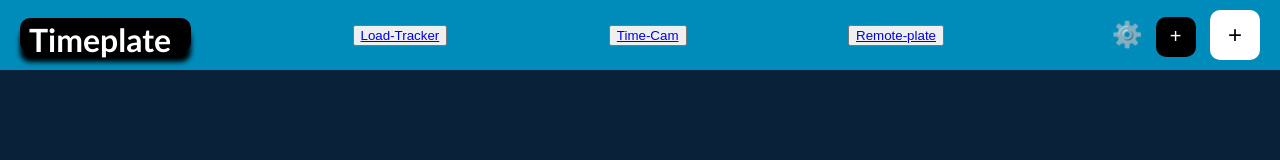
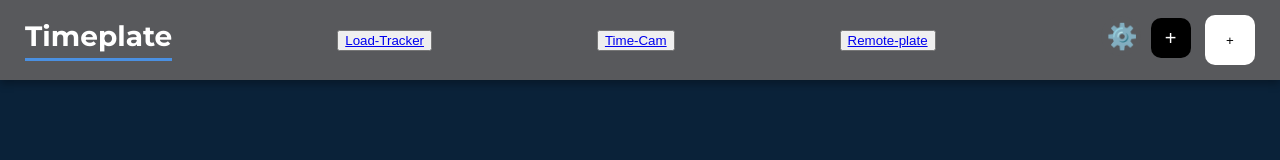
Before and after one commit to timeplate00/timeplate00.github.io, a website: page index.html in a window 1280 px wide. Shown: the top 160 px of the page. Drawn offline with Linux system fonts and the light colour scheme.

Commit message:
New commit
Agrego el styles que actualiza el estilo del encabezado... ESTABA PENDIENTE

```diff
--- a/styles.css
+++ b/styles.css
@@ -20,25 +20,26 @@ body {
     display: flex;
     justify-content: space-between;
     align-items: center;
-    background-color: #008cba;
+    background: #58595c;
     color: white;
-    padding: 10px 20px;
+    padding: 15px 25px;
+    box-shadow: 0 4px 8px rgba(0, 0, 0, 0.3);
 }
+
 
 #header h1 {
     margin: 0;
-    width: 160px;
-    height: 30px;
-    padding: 2px;
-    padding-left: 9px;
-    border-radius: 10px;
-    box-shadow: 0 10px 5px rgb(0, 0, 0);
-    background-color: #000000;
-    font-family: 'Gill Sans', 'Gill Sans MT', Calibri, 'Trebuchet MS', sans-serif;
+    font-size: 28px;
+    font-weight: 700;
+    color: #ffffff;
+    font-family: 'Montserrat', sans-serif;
+    border-bottom: 3px solid #4a90e2;
+    padding-bottom: 5px;
 }
 
+
 #add-box-btn {
-    font-size: 24px;
+    font-size: px;
     background-color: white;
     color: #000000;
     border: none;
@@ -297,11 +298,12 @@ body {
 
 
 
+/*AJUSTES */
 
 /* Botón de ajustes */
 #settings-btn {
     font-size: 25px;
-    background-color: #008cba;
+    background-color: #58595c;
     color: #000;
     border: none;
     border-radius: 50%;
@@ -315,7 +317,7 @@ body {
 /* Menú desplegable */
 #settings-menu {
     position: absolute;
-    background: #1a1f36;
+    background: #080e1f;
     color: white;
     border-radius: 8px;
     box-shadow: 0 4px 10px rgba(0, 0, 0, 0.3);
```
